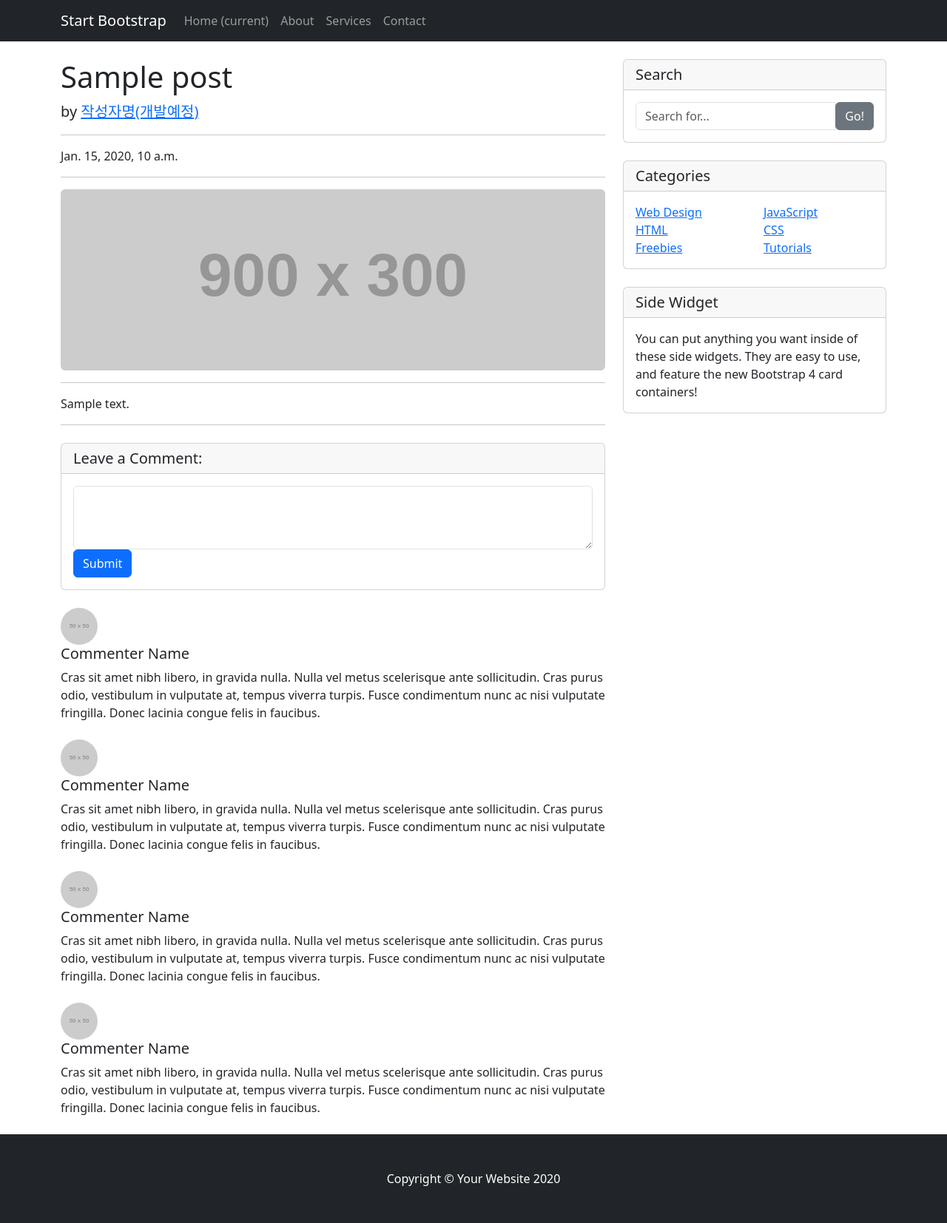
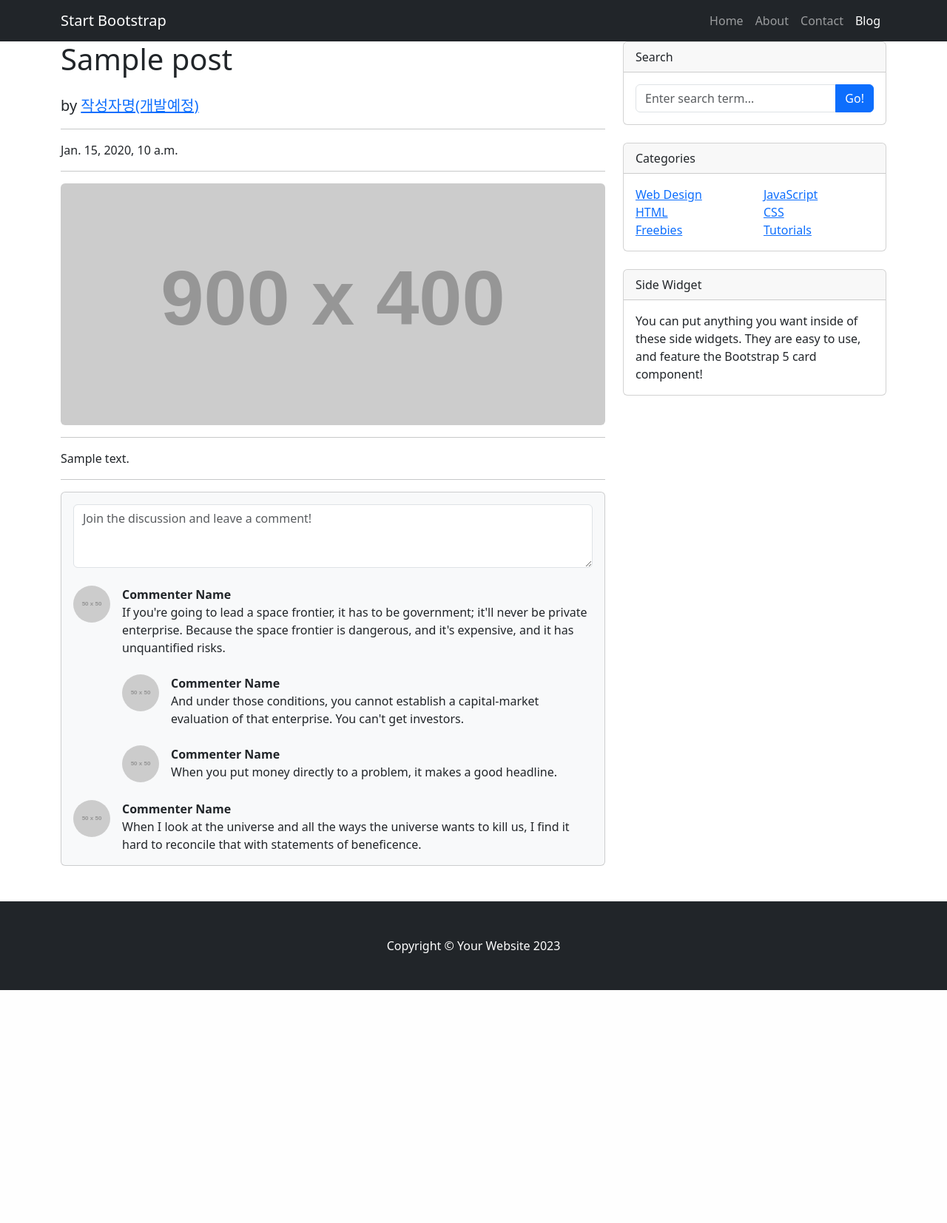
Before and after one commit to KIMBBOI/django_blog_songsite, a Django app: page /blog/1/ in a window 1280 px wide. Shown: the whole page at 74% size. After the commit the page ends 1339 px from the top, so only its background shows below. Run offline with Django 5.2, Linux system fonts and the light colour scheme; tables that the repository leaves empty hold one stand-in row (values such as "Sample post"); grey boxes labelled with a size stand in for pictures from a placeholder-image service; some libraries are stand-ins or nearby versions.

Commit message:
포스트 상세 페이지에 부트스트랩 적용하기 (코드 수정함)

```diff
--- a/blog/models.py
+++ b/blog/models.py
@@ -4,6 +4,7 @@ class Post(models.Model):
     title = models.CharField(max_length=30)     #CharField() :  문자열 길이 최대 30으로 제한함.
     content = models.TextField()                #TextField() : 문자열 길이 제한 안둠.
 
+    head_image = models.ImageField(upload_to='blog/images/%Y/%m/%d', blank=True)
     created_at = models.DateTimeField(auto_now=True)
     update_at = models.DateTimeField(auto_now=True)
     #author: 추후 작성 예정                       #author 필드 : 나중에 모델에서 외래키를 구현할때 다룰것.
--- a/blog/templates/blog/post_detail.html
+++ b/blog/templates/blog/post_detail.html
@@ -3,199 +3,166 @@
 <html lang="ko">
 
 <head>
-
-    <meta charset="utf-8">
-    <meta name="viewport" content="width=device-width, initial-scale=1, shrink-to-fit=no">
-    <meta name="description" content="">
-    <meta name="author" content="">
+    <meta charset="utf-8" />
+    <meta name="viewport" content="width=device-width, initial-scale=1, shrink-to-fit=no" />
+    <meta name="description" content="" />
+    <meta name="author" content="" />
 
     <title>{{ post.title }} - Blog</title>
 
-    <!-- Bootstrap core CSS -->
-    <link rel="stylesheet" href="{% static 'blog/bootstrap/bootstrap.min.css' %}" media="screen">
+    <!-- Favicon (Bootstrap core CSS) -->
+    <link rel="stylesheet" href="{% static 'blog/bootstrap/bootstrap.min.css' %}" media="screen" />
 
-    <!--  Custom styles for this template  -->
-    <link rel="stylesheet" href="{% static 'blog/css/blog-post.css' %}" media="screen">
-
+    <!-- Core theme CSS (includes Bootstrap)-->
+    <link href="{% static 'blog/css/blog-post.css' %}" rel="stylesheet" media="screen" />
 </head>
 
 <body>
-    <!-- Navigation -->
+    <!-- Responsive navbar-->
     <nav class="navbar navbar-expand-lg navbar-dark bg-dark fixed-top">
         <div class="container">
-            <a class="navbar-brand" href="#">Start Bootstrap</a>
-            <button class="navbar-toggler" type="button" data-toggle="collapse" data-target="#navbarResponsive" aria-controls="navbarResponsive" aria-expanded="false" aria-label="Toggle navigation">
-                <span class="navbar-toggler-icon"></span>
-            </button>
-            <div class="collapse navbar-collapse" id="navbarResponsive">
-                <ul class="navbar-nav ml-auto">
-                    <li class="nav-item active">
-                        <a class="nav-link" href="#">Home
-                            <span class="sr-only">(current)</span>
-                        </a>
-                    </li>
-                    <li class="nav-item">
-                        <a class="nav-link" href="#">About</a>
-                    </li>
-                    <li class="nav-item">
-                        <a class="nav-link" href="#">Services</a>
-                    </li>
-                    <li class="nav-item">
-                        <a class="nav-link" href="#">Contact</a>
-                    </li>
+            <a class="navbar-brand" href="#!">Start Bootstrap</a>
+            <button class="navbar-toggler" type="button" data-bs-toggle="collapse" data-bs-target="#navbarSupportedContent" aria-controls="navbarSupportedContent" aria-expanded="false" aria-label="Toggle navigation"><span class="navbar-toggler-icon"></span></button>
+            <div class="collapse navbar-collapse" id="navbarSupportedContent">
+                <ul class="navbar-nav ms-auto mb-2 mb-lg-0">
+                    <li class="nav-item"><a class="nav-link" href="#">Home</a></li>
+                    <li class="nav-item"><a class="nav-link" href="#!">About</a></li>
+                    <li class="nav-item"><a class="nav-link" href="#!">Contact</a></li>
+                    <li class="nav-item"><a class="nav-link active" aria-current="page" href="#">Blog</a></li>
                 </ul>
             </div>
         </div>
     </nav>
-    <!-- Page Content -->
-    <div class="container">
+
+    <!-- Page content-->
+    <div class="container ">
+
         <div class="row">
 
             <!-- Post Content Column -->
-            <div class="col-lg-8" id="main-area">
+            <div class="col-lg-8">
 
-                <!-- Title -->
-                <h1 class="mt-4">{{ post.title }}</h1>
+                <!-- Post title-->
+                <h1 class="mb-4">{{ post.title }}</h1>
 
                 <!-- Author -->
                 <p class="lead">
                     by
                     <a href="#">작성자명(개발예정)</a>
                 </p>
+
                 <hr>
 
                 <!-- Date/Time -->
                 <p>{{ post.created_at }}</p>
+
                 <hr>
 
                 <!-- Preview Image -->
-                <img class="img-fluid rounded" src="http://placehold.it/900x300" alt="">
+                <img class="img-fluid rounded" src="https://dummyimage.com/900x400/ced4da/6c757d.jpg" alt="">
+
                 <hr>
 
                 <!-- Post Content -->
                 <p>{{ post.content }}</p>
+
                 <hr>
 
-                <!-- Comments Form -->
-                <div class="card my-4">
-                    <h5 class="card-header">Leave a Comment:</h5>
-                    <div class="card-body">
-                        <form>
-                            <div class="form-group">
-                                <textarea class="form-control" rows="3"></textarea>
+                <!-- Comments section-->
+                <section class="mb-5">
+                    <div class="card bg-light">
+                        <div class="card-body">
+                            <!-- Comment form-->
+                            <form class="mb-4"><textarea class="form-control" rows="3" placeholder="Join the discussion and leave a comment!"></textarea></form>
+                            <!-- Comment with nested comments-->
+                            <div class="d-flex mb-4">
+                                <!-- Parent comment-->
+                                <div class="flex-shrink-0"><img class="rounded-circle" src="https://dummyimage.com/50x50/ced4da/6c757d.jpg" alt="..." /></div>
+                                <div class="ms-3">
+                                    <div class="fw-bold">Commenter Name</div>
+                                    If you're going to lead a space frontier, it has to be government; it'll never be private enterprise. Because the space frontier is dangerous, and it's expensive, and it has unquantified risks.
+                                    <!-- Child comment 1-->
+                                    <div class="d-flex mt-4">
+                                        <div class="flex-shrink-0"><img class="rounded-circle" src="https://dummyimage.com/50x50/ced4da/6c757d.jpg" alt="..." /></div>
+                                        <div class="ms-3">
+                                            <div class="fw-bold">Commenter Name</div>
+                                            And under those conditions, you cannot establish a capital-market evaluation of that enterprise. You can't get investors.
+                                        </div>
+                                    </div>
+                                    <!-- Child comment 2-->
+                                    <div class="d-flex mt-4">
+                                        <div class="flex-shrink-0"><img class="rounded-circle" src="https://dummyimage.com/50x50/ced4da/6c757d.jpg" alt="..." /></div>
+                                        <div class="ms-3">
+                                            <div class="fw-bold">Commenter Name</div>
+                                            When you put money directly to a problem, it makes a good headline.
+                                        </div>
+                                    </div>
+                                </div>
                             </div>
-                            <button type="submit" class="btn btn-primary">Submit</button>
-                        </form>
-                    </div>
-                </div>
-
-                <!-- Single Comment -->
-                <div class="media mb-4">
-                    <img class="d-flex mr-3 rounded-circle" src="http://placehold.it/50x50" alt="">
-                    <div class="media-body">
-                        <h5 class="mt-0">Commenter Name</h5>
-                        Cras sit amet nibh libero, in gravida nulla. Nulla vel metus scelerisque ante sollicitudin. Cras purus odio, vestibulum in vulputate at, tempus viverra turpis. Fusce condimentum nunc ac nisi vulputate fringilla. Donec lacinia congue felis in faucibus.
-                    </div>
-                </div>
-
-                <!-- Comment with nested comments -->
-                <div class="media mb-4">
-                    <img class="d-flex mr-3 rounded-circle" src="http://placehold.it/50x50" alt="">
-                    <div class="media-body">
-                        <h5 class="mt-0">Commenter Name</h5>
-                        Cras sit amet nibh libero, in gravida nulla. Nulla vel metus scelerisque ante sollicitudin. Cras purus odio, vestibulum in vulputate at, tempus viverra turpis. Fusce condimentum nunc ac nisi vulputate fringilla. Donec lacinia congue felis in faucibus.
-                        <div class="media mt-4">
-                            <img class="d-flex mr-3 rounded-circle" src="http://placehold.it/50x50" alt="">
-                            <div class="media-body">
-                                <h5 class="mt-0">Commenter Name</h5>
-                                Cras sit amet nibh libero, in gravida nulla. Nulla vel metus scelerisque ante sollicitudin. Cras purus odio, vestibulum in vulputate at, tempus viverra turpis. Fusce condimentum nunc ac nisi vulputate fringilla. Donec lacinia congue felis in faucibus.
-                            </div>
-                        </div>
-                        <div class="media mt-4">
-                            <img class="d-flex mr-3 rounded-circle" src="http://placehold.it/50x50" alt="">
-                            <div class="media-body">
-                                <h5 class="mt-0">Commenter Name</h5>
-                                Cras sit amet nibh libero, in gravida nulla. Nulla vel metus scelerisque ante sollicitudin. Cras purus odio, vestibulum in vulputate at, tempus viverra turpis. Fusce condimentum nunc ac nisi vulputate fringilla. Donec lacinia congue felis in faucibus.
+                            <!-- Single comment-->
+                            <div class="d-flex">
+                                <div class="flex-shrink-0"><img class="rounded-circle" src="https://dummyimage.com/50x50/ced4da/6c757d.jpg" alt="..." /></div>
+                                <div class="ms-3">
+                                    <div class="fw-bold">Commenter Name</div>
+                                    When I look at the universe and all the ways the universe wants to kill us, I find it hard to reconcile that with statements of beneficence.
+                                </div>
                             </div>
                         </div>
                     </div>
-                </div>
+                </section>
             </div>
-            <!-- Sidebar Widgets Column -->
-            <div class="col-md-4">
-                <!-- Search Widget -->
-                <div class="card my-4">
-                    <h5 class="card-header">Search</h5>
+            <!-- Side widgets-->
+            <div class="col-lg-4">
+                <!-- Search widget-->
+                <div class="card mb-4">
+                    <div class="card-header">Search</div>
                     <div class="card-body">
                         <div class="input-group">
-                            <input type="text" class="form-control" placeholder="Search for...">
-                            <span class="input-group-append">
-                    <button class="btn btn-secondary" type="button">Go!</button>
-                  </span>
+                            <input class="form-control" type="text" placeholder="Enter search term..." aria-label="Enter search term..." aria-describedby="button-search" />
+                            <button class="btn btn-primary" id="button-search" type="button">Go!</button>
                         </div>
                     </div>
                 </div>
-                <!-- Categories Widget -->
-                <div class="card my-4">
-                    <h5 class="card-header">Categories</h5>
+                <!-- Categories widget-->
+                <div class="card mb-4">
+                    <div class="card-header">Categories</div>
                     <div class="card-body">
                         <div class="row">
-                            <div class="col-lg-6">
+                            <div class="col-sm-6">
                                 <ul class="list-unstyled mb-0">
-                                    <li>
-                                        <a href="#">Web Design</a>
-                                    </li>
-                                    <li>
-                                        <a href="#">HTML</a>
-                                    </li>
-                                    <li>
-                                        <a href="#">Freebies</a>
-                                    </li>
+                                    <li><a href="#!">Web Design</a></li>
+                                    <li><a href="#!">HTML</a></li>
+                                    <li><a href="#!">Freebies</a></li>
                                 </ul>
                             </div>
-                            <div class="col-lg-6">
+                            <div class="col-sm-6">
                                 <ul class="list-unstyled mb-0">
-                                    <li>
-                                        <a href="#">JavaScript</a>
-                                    </li>
-                                    <li>
-                                        <a href="#">CSS</a>
-                                    </li>
-                                    <li>
-                                        <a href="#">Tutorials</a>
-                                    </li>
+                                    <li><a href="#!">JavaScript</a></li>
+                                    <li><a href="#!">CSS</a></li>
+                                    <li><a href="#!">Tutorials</a></li>
                                 </ul>
                             </div>
                         </div>
                     </div>
                 </div>
-                <!-- Side Widget -->
-                <div class="card my-4">
-                    <h5 class="card-header">Side Widget</h5>
-                    <div class="card-body">
-                        You can put anything you want inside of these side widgets. They are easy to use, and feature the new Bootstrap 4 card containers!
-                    </div>
+                <!-- Side widget-->
+                <div class="card mb-4">
+                    <div class="card-header">Side Widget</div>
+                    <div class="card-body">You can put anything you want inside of these side widgets. They are easy to use, and feature the Bootstrap 5 card component!</div>
                 </div>
             </div>
         </div>
-        <!-- /.row -->
     </div>
-    <!-- /.container -->
-    <!-- Footer -->
+
+    <!-- Footer-->
     <footer class="py-5 bg-dark">
-        <div class="container">
-            <p class="m-0 text-center text-white">Copyright &copy; Your Website 2020</p>
-        </div>
-        <!-- /.container -->
+        <div class="container"><p class="m-0 text-center text-white">Copyright &copy; Your Website 2023</p></div>
     </footer>
-    <!-- Bootstrap core JavaScript -->
-    <script src="https://code.jquery.com/jquery-3.5.1.slim.min.js"
-            integrity="sha384-DfXdz2htPH0lsSSs5nCTpuj/zy4C+OGpamoFVy38MVBnE+IbbVYUew+OrCXaRkfj"
-            crossorigin="anonymous"></script>
-    <script src="https://cdn.jsdelivr.net/npm/bootstrap@4.6.0/dist/js/bootstrap.bundle.min.js"
-            integrity="sha384-Piv4xVNRyMGpqkS2by6br4gNJ7DXjqk09RmUpJ8jgGtD7zP9yug3goQfGII0yAns"
-            crossorigin="anonymous"></script>
 
+    <!-- Bootstrap core JS-->
+    <script src="https://cdn.jsdelivr.net/npm/bootstrap@5.2.3/dist/js/bootstrap.bundle.min.js"></script>
+    <!-- Core theme JS-->
+    <script src="js/scripts.js"></script>
 
 </body>
 </html>
--- a/blog/templates/blog/post_list.html
+++ b/blog/templates/blog/post_list.html
@@ -4,6 +4,8 @@
 <head>
     <title>Blog</title>
     <link rel="stylesheet" href="{% static 'blog/bootstrap/bootstrap.min.css' %}" media="screen">
+
+    <script src="https://kit.fontawesome.com/4c13ecda23.js" crossorigin="anonymous"></script>
 </head>
 <body>
     <h1>Blog</h1>
@@ -83,7 +85,7 @@
                 {% for p in post_list %}
                 <!-- Blog post-->
                 <div class="card mb-4">
-                    <a href="#!"><img class="card-img-top" src="https://dummyimage.com/700x350/dee2e6/6c757d.jpg" alt="..." /></a>
+                    <img class="card-img-top" src="https://dummyimage.com/900x400/ced4da/6c757d.jpg" alt="Card image cap" /></img>
                     <div class="card-body">
                         <h2 class="card-title h4">{{ p.title }}</h2>
                         <p class="card-text">{{ p.content }}</p>
--- a/django_blog_songsite/urls.py
+++ b/django_blog_songsite/urls.py
@@ -19,8 +19,13 @@ Including another URLconf
 from django.contrib import admin
 from django.urls import path, include
 
+from django.conf import settings
+from django.conf.urls.static import static
+
 urlpatterns = [
     path("blog/", include("blog.urls")),
     path("admin/", admin.site.urls),
     path('', include('single_pages.urls')),
 ]
+
+urlpatterns += static(settings.MEDIA_URL, document_root=settings.MEDIA_ROOT)
```
Also changed, not shown: django_blog_songsite/settings.py (+7 -1 lines), -media/blog/images/2024/10/11/me.png (added).
